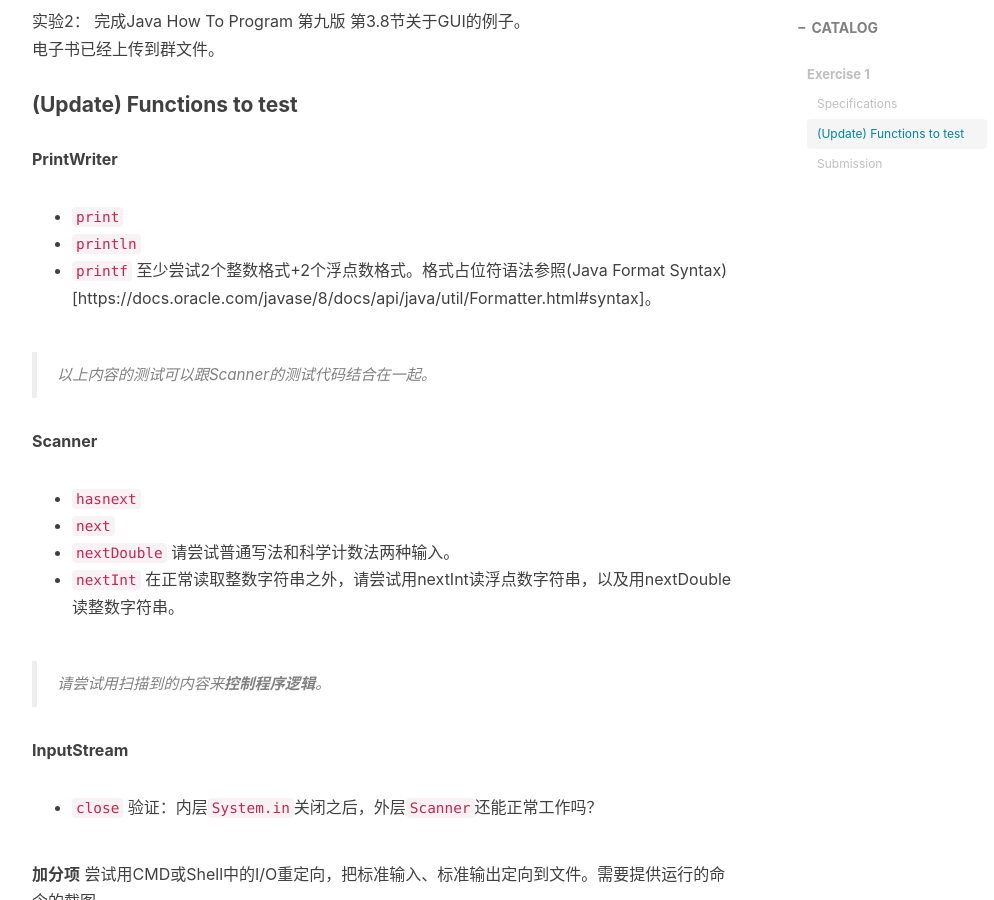
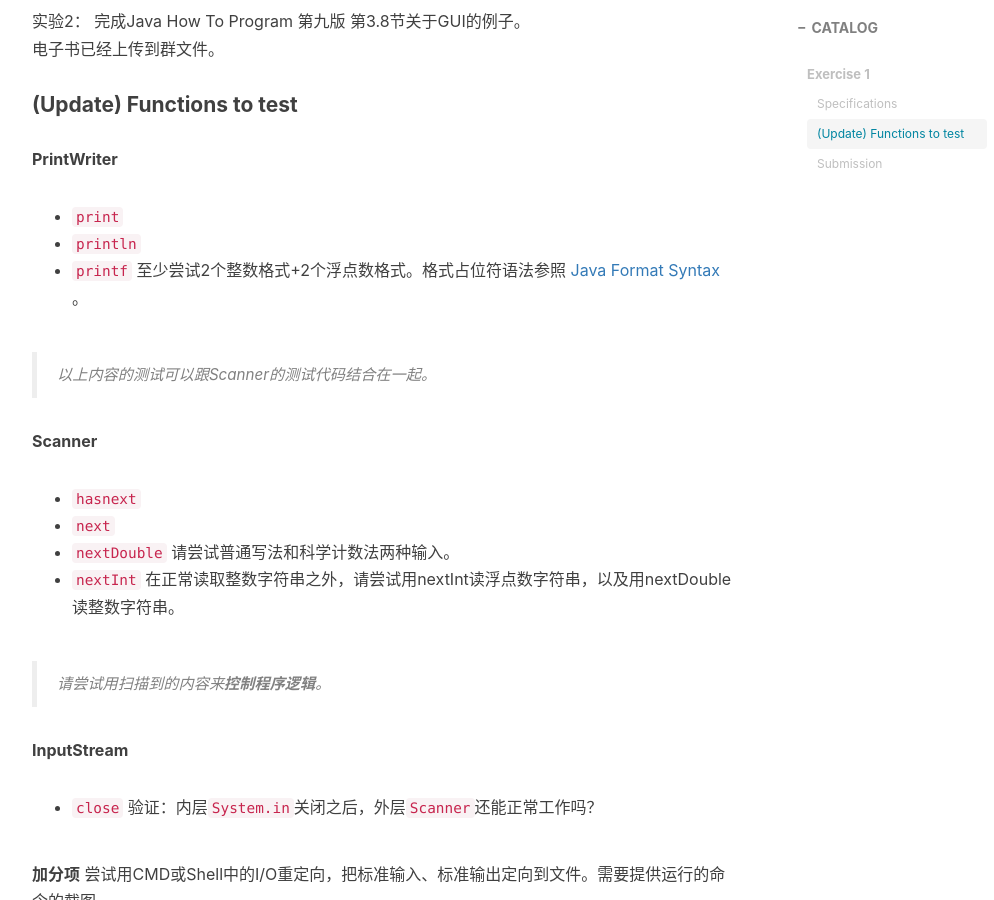
Before and after one commit to iss-java/iss-java.github.io, a Jekyll site: the page built from _posts/2016-09-20-Exercise-1.markdown, in a window 1280 px wide and 900 px high, scrolled down 749 px. Shown: the whole window, without its empty margins (233-1227 px from the left). Built offline with Jekyll 4.4.1, drawn with Linux system fonts in a browser that asks for light colours; nearby versions of some CDN libraries; comment, search, counter and statistics services are not loaded.

Commit message:
Amend Exercise 1

```diff
--- a/_posts/2016-09-20-Exercise-1.markdown
+++ b/_posts/2016-09-20-Exercise-1.markdown
@@ -26,7 +26,7 @@ catalog:    true
 
 - `print`
 - `println`
-- `printf`  至少尝试2个整数格式+2个浮点数格式。格式占位符语法参照(Java Format Syntax)[https://docs.oracle.com/javase/8/docs/api/java/util/Formatter.html#syntax]。
+- `printf`  至少尝试2个整数格式+2个浮点数格式。格式占位符语法参照 [Java Format Syntax](https://docs.oracle.com/javase/8/docs/api/java/util/Formatter.html#syntax) 。
 
 > 以上内容的测试可以跟Scanner的测试代码结合在一起。
 
```
